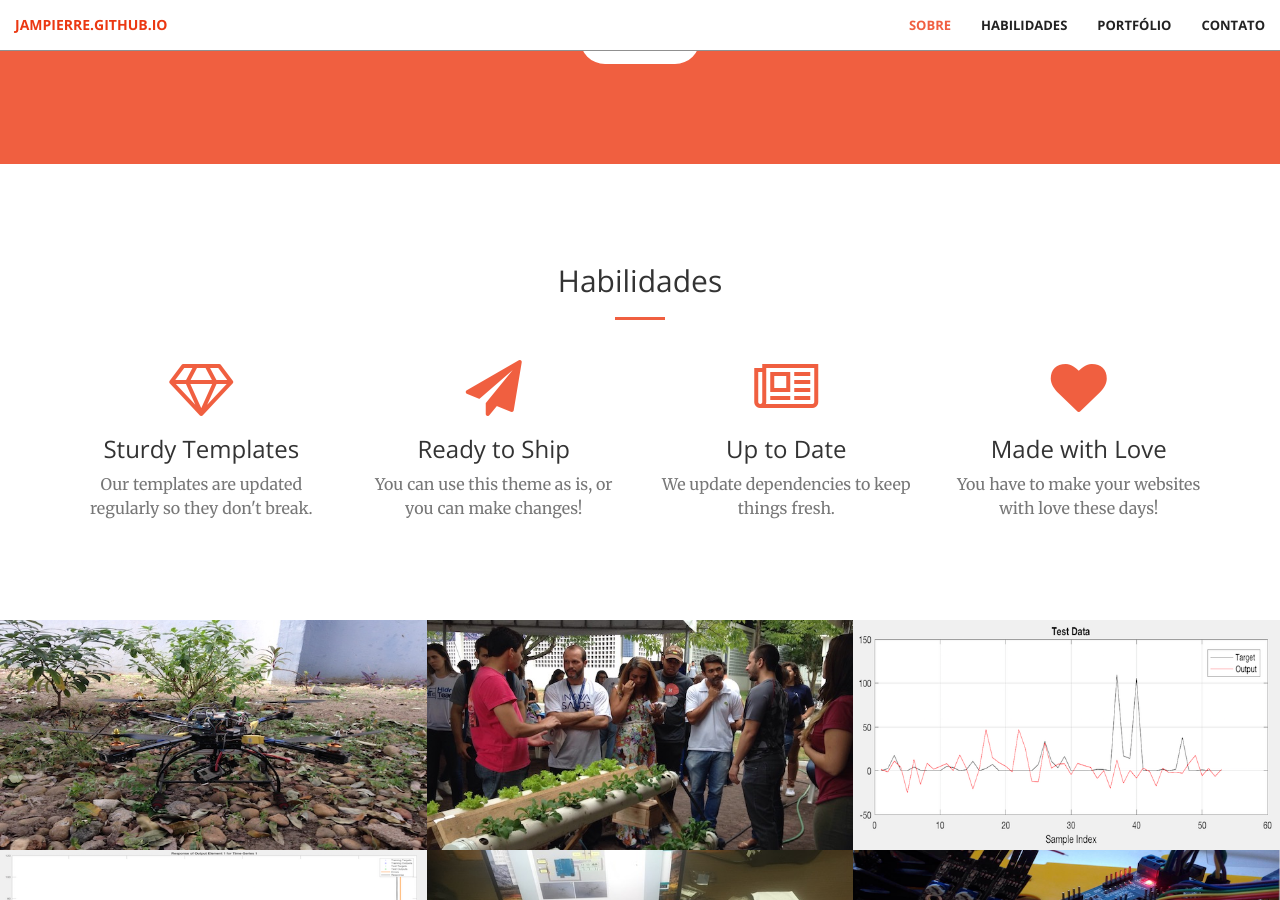
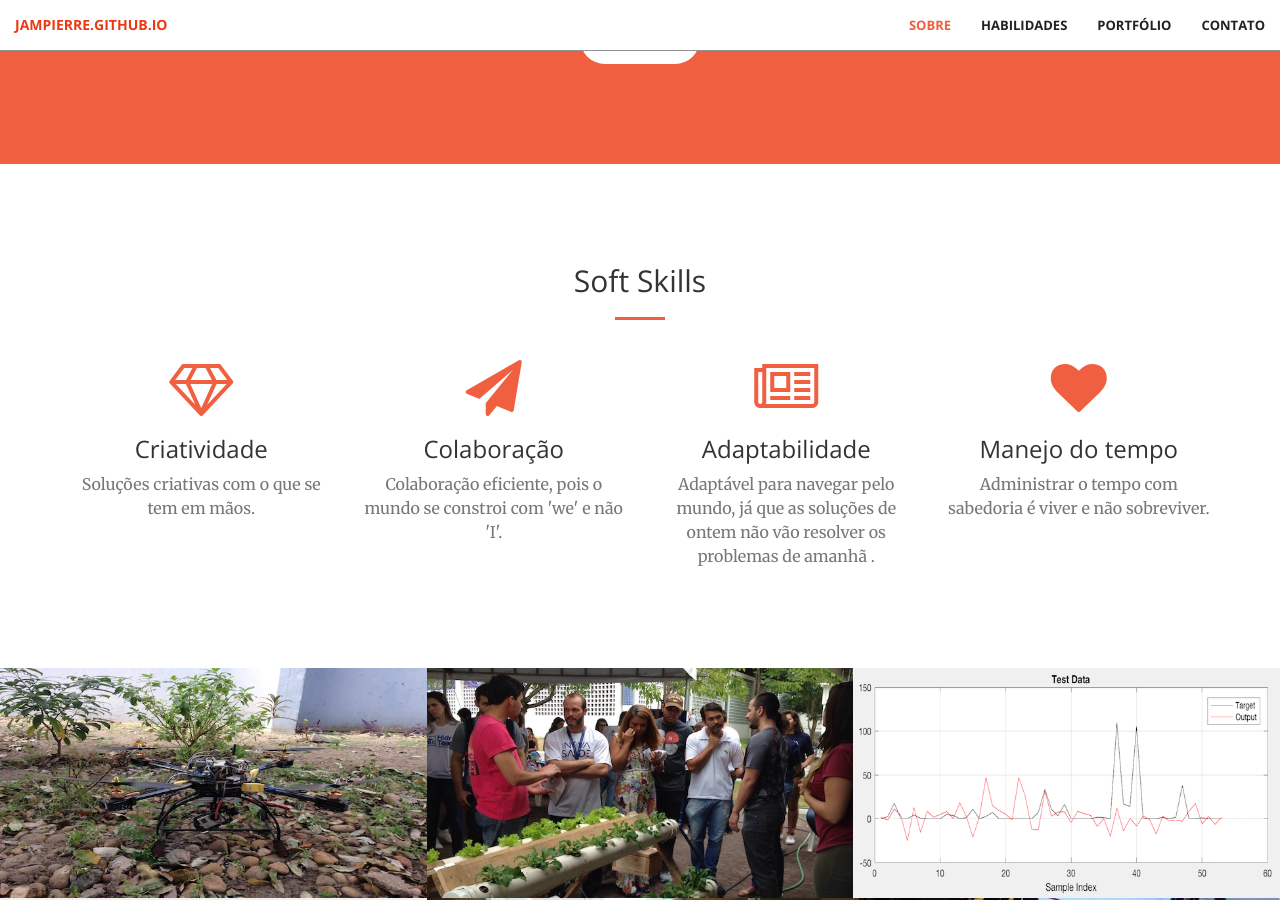
Before and after one commit to Jampierre/jampierre.github.io, a Jekyll site: the page built from index.html, in a window 1280 px wide and 900 px high, scrolled down 1700 px. Built offline with Jekyll 4.4.1, drawn with Linux system fonts in a browser that asks for light colours.

Commit message:
Update services.html
Atualizações das habilidades

```diff
--- a/_includes/services.html
+++ b/_includes/services.html
@@ -2,7 +2,7 @@
     <div class="container">
         <div class="row">
             <div class="col-lg-12 text-center">
-                <h2 class="section-heading">Habilidades</h2>
+                <h2 class="section-heading">Soft Skills</h2>
                 <hr class="primary">
             </div>
         </div>
@@ -12,29 +12,29 @@
             <div class="col-lg-3 col-md-6 text-center">
                 <div class="service-box">
                     <i class="fa fa-4x fa-diamond wow bounceIn text-primary"></i>
-                    <h3>Sturdy Templates</h3>
-                    <p class="text-muted">Our templates are updated regularly so they don't break.</p>
+                    <h3>Criatividade</h3>
+                    <p class="text-muted">Soluções criativas com o que se tem em mãos.</p>
                 </div>
             </div>
             <div class="col-lg-3 col-md-6 text-center">
                 <div class="service-box">
                     <i class="fa fa-4x fa-paper-plane wow bounceIn text-primary" data-wow-delay=".1s"></i>
-                    <h3>Ready to Ship</h3>
-                    <p class="text-muted">You can use this theme as is, or you can make changes!</p>
+                    <h3>Colaboração</h3>
+                    <p class="text-muted">Colaboração eficiente, pois o mundo se constroi com 'we' e não 'I'.</p>
                 </div>
             </div>
             <div class="col-lg-3 col-md-6 text-center">
                 <div class="service-box">
                     <i class="fa fa-4x fa-newspaper-o wow bounceIn text-primary" data-wow-delay=".2s"></i>
-                    <h3>Up to Date</h3>
-                    <p class="text-muted">We update dependencies to keep things fresh.</p>
+                    <h3>Adaptabilidade</h3>
+                    <p class="text-muted">Adaptável para navegar pelo mundo, já que as soluções de ontem não vão resolver os problemas de amanhã .</p>
                 </div>
             </div>
             <div class="col-lg-3 col-md-6 text-center">
                 <div class="service-box">
                     <i class="fa fa-4x fa-heart wow bounceIn text-primary" data-wow-delay=".3s"></i>
-                    <h3>Made with Love</h3>
-                    <p class="text-muted">You have to make your websites with love these days!</p>
+                    <h3>Manejo do tempo</h3>
+                    <p class="text-muted">Administrar o tempo com sabedoria é viver e não sobreviver.</p>
                 </div>
             </div>
         </div>
```
